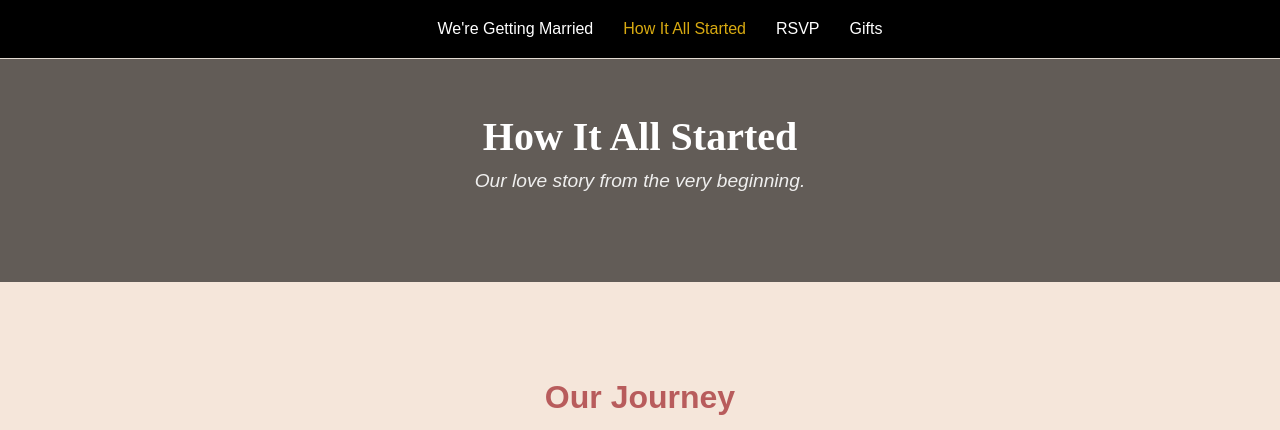
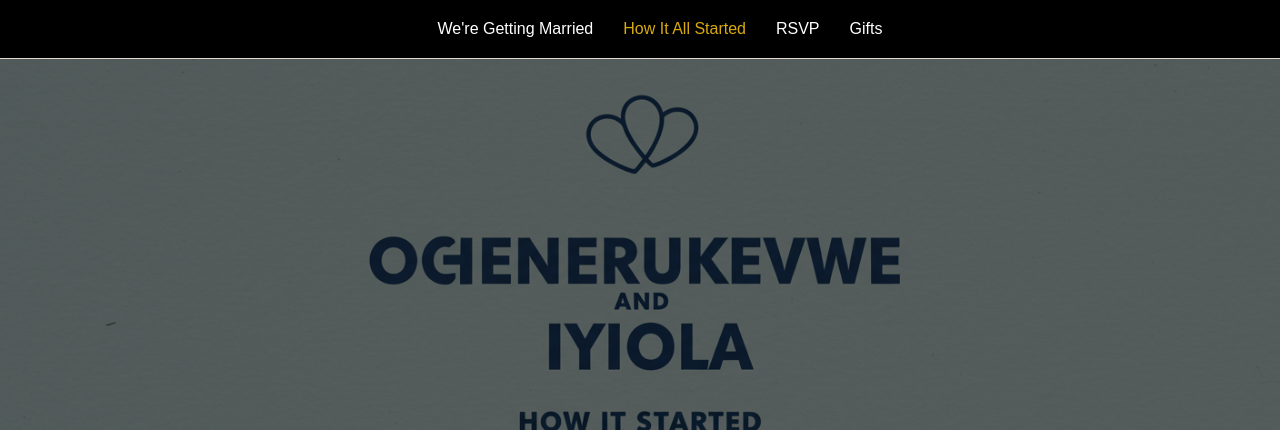
Before and after one commit to DevCalculus/mywedding-website, a plain HTML site: page how-it-all-started.html in a window 1280 px wide. Shown: the top 430 px of the page. Drawn offline with Linux system fonts and the light colour scheme.

Commit message:
Update wedding page titles, modify background image, and adjust styling for the 'How It All Started' section

```diff
--- a/how-it-all-started.html
+++ b/how-it-all-started.html
@@ -17,8 +17,8 @@
     </nav>
 
     <section class="how-it-all-started">
-      <h1>How It All Started</h1>
-      <p class="tagline">Our love story from the very beginning.</p>
+      <!-- <h1>How It All Started</h1>
+      <p class="tagline">Our love story from the very beginning.</p> -->
     </section>
 
     <section class="story-section">
--- a/styles.css
+++ b/styles.css
@@ -259,9 +259,19 @@ body {
 .how-it-all-started {
   text-align: center;
   background: linear-gradient(rgba(0, 0, 0, 0.6), rgba(0, 0, 0, 0.6)),
-    url("/assets/love-bg.jpg") center/cover no-repeat;
+    url("/assets/image_fx_ (6).jpg") center/cover no-repeat;
   color: white;
   padding: 80px 20px;
+
+  /* background: url("/assets/image_fx_ (3).jpg") no-repeat center center/cover; */
+  /* color: white; */
+  display: flex;
+  align-items: center;
+  justify-content: center;
+  text-align: center;
+  height: 50vh;
+  /* position: relative; */
+  /* padding: 20px; */
 }
 
 .how-it-all-started h1 {
```
Also changed, not shown: index.html (+2 -2 lines), assets/image_fx_ (6).jpg (added).
